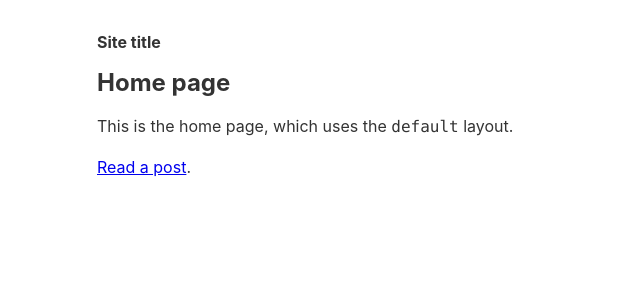
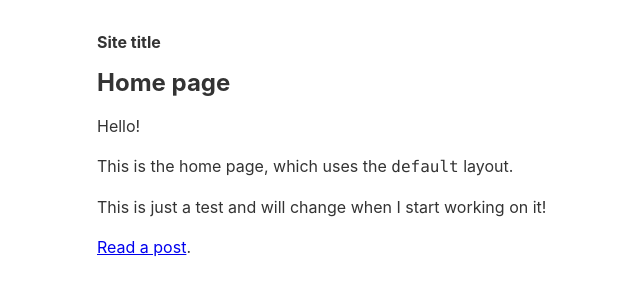
Before and after one commit to robday6/bon-bride, a Jekyll site: the page built from index.md, in a window 1280 px wide. Shown: the top 300 px of the page, without its empty margins (303-943 px from the left). Built offline with Jekyll 4.4.1, drawn with Linux system fonts in a browser that asks for light colours.

Commit message:
Update from Forestry.io rob.day@live.com updated index.md

```diff
--- a/index.md
+++ b/index.md
@@ -1,8 +1,12 @@
 ---
 layout: default
 title: Home page
+
 ---
+Hello!
 
 This is the home page, which uses the `default` layout.
 
+This is just a test and will change when I start working on it!
+
 [Read a post](/2018/03/11/example-post/).
```
